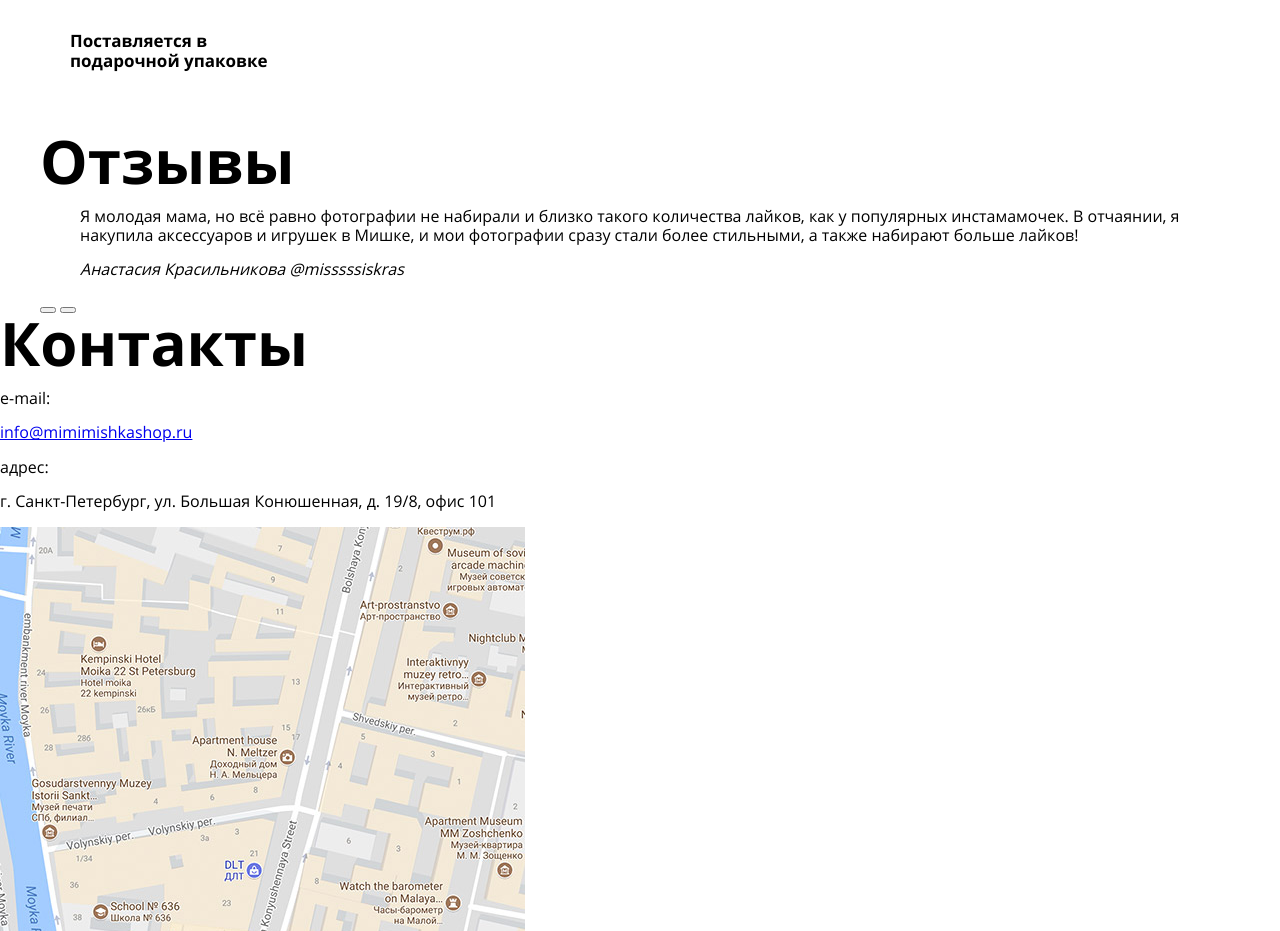
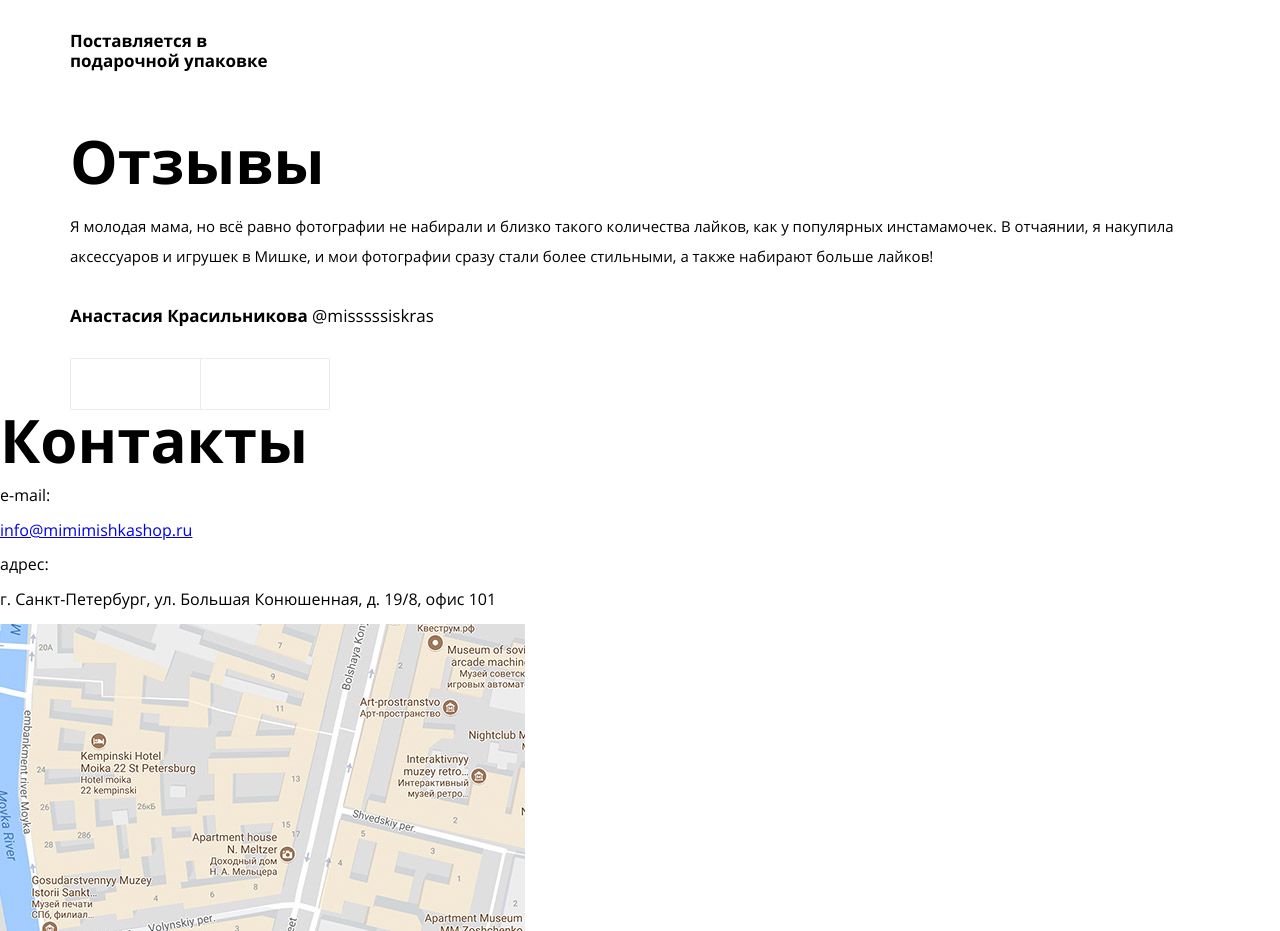
Before and after one commit to VafinArtem/1394233-mishka-20, a website: page source/index.html in a window 1280 px wide. Shown: the part 2380-3311 px from the top of the page. Drawn offline with nearby package versions, Linux system fonts and the light colour scheme; files that its build step writes are made by us from their sources.

Commit message:
Стилизовал блок review

```diff
--- a/source/index.html
+++ b/source/index.html
@@ -103,18 +103,33 @@
     </section>
     <section class="review">
       <h2 class="review__title title">Отзывы</h2>
+      <ul class="review__list">
+        <li class="review__item">
           <blockquote class="review__quote">
-        <p class="review__text">Я молодая мама, но всё равно фотографии не набирали и близко такого количества лайков,
+            <p class="review__text">Я молодая мама, но всё равно фотографии не набирали и близко такого количества
+              лайков,
               как у популярных инстамамочек. В отчаянии, я накупила аксессуаров
               и игрушек в Мишке, и мои фотографии сразу стали более стильными, а также набирают
               больше лайков!</p>
             <cite class="review__autor">Анастасия Красильникова <span
                 class="review__autor--social">@misssssiskras</span></cite>
           </blockquote>
-      <button class="review__button review__button--previous"><span class="visually-hidden">предыдущий
-          отзыв</span></button>
-      <button class="review__button review__button--previous"><span class="visually-hidden">слудующий
-          отзыв</span></button>
+        </li>
+      </ul>
+      <div class="review__inner">
+        <button class="review__button review__button--previous">
+          <svg class="review__img review__img--previous" width="50" height="26">
+            <use xlink:href="img/sprite.svg#icon-left-arrow"></use>
+          </svg>
+          <span class="visually-hidden">предыдущий отзыв</span>
+        </button>
+        <button class="review__button review__button--next">
+          <svg class="review__img review__img--next" width="50" height="26">
+            <use xlink:href="img/sprite.svg#icon-right-arrow"></use>
+          </svg>
+          <span class="visually-hidden">следующий отзыв</span>
+        </button>
+      </div>
     </section>
   </main>
 
--- /dev/null
+++ b/source/sass/blocks/review.scss
@@ -0,0 +1,49 @@
+.review {
+  padding: 0 30px;
+}
+
+.review__list {
+  @include list-none;
+  padding-top: 20px;
+}
+
+.review__quote {
+  margin: 0;
+}
+
+.review__text {
+  margin: 0;
+  padding-bottom: 33px;
+  font-size: 15px;
+  line-height: 30px;
+}
+
+.review__autor {
+  font-style: normal;
+  font-weight: bold;
+  font-size: 17px;
+  line-height: 24px;
+
+  &--social {
+    font-weight: normal;
+  }
+}
+
+.review__inner {
+  display: flex;
+  padding-top: 30px;
+}
+
+.review__button {
+  width: 130px;
+  height: 52px;
+  border: 1px solid $special-grey;
+  background-color: $basic-white;
+
+  &--previous {
+    border-right: none;
+  }
+  &--next {
+    border-left: 1px solid $special-grey;
+  }
+}
--- a/source/sass/style.scss
+++ b/source/sass/style.scss
@@ -10,3 +10,4 @@
 @import "blocks/featured.scss";
 @import "blocks/properties.scss";
 @import "blocks/about.scss";
+@import "blocks/review.scss";
```
Lines whose indentation alone changed are shown as unchanged.
